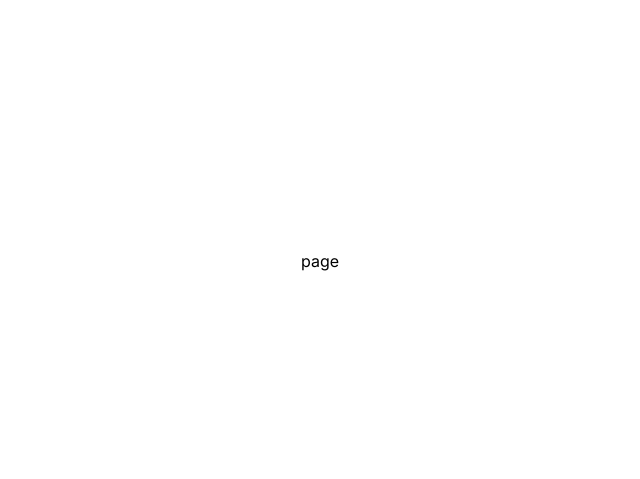
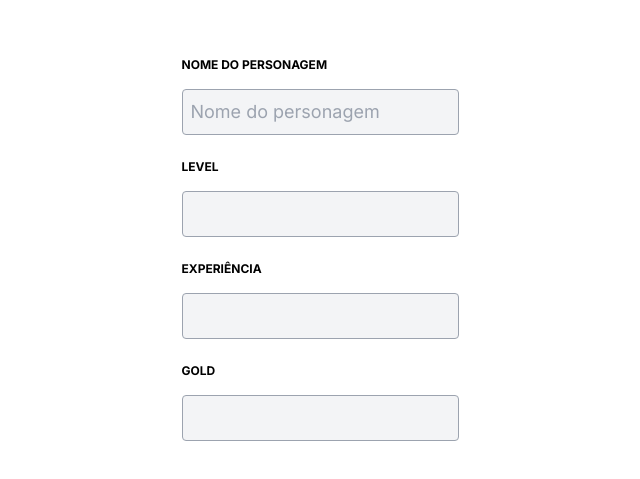
Before and after one commit to Mateus8741/rpg, a Next.js app: page /createForm in a window 1280 px wide. Shown: the part 139-618 px from the top of the page, without its empty margins (320-960 px from the left). Built offline with nearby package versions, Linux system fonts and the light colour scheme.

Commit message:
Add form inputs for username, level, exp, and gold

```diff
--- a/src/app/createForm/page.tsx
+++ b/src/app/createForm/page.tsx
@@ -1,8 +1,26 @@
+'use client'
+
+import { FormTextInput } from '@/components/Form/FormTextInput'
+import { useForm } from 'react-hook-form'
+
 export default function CreateForm() {
+  const { control } = useForm()
+
   return (
     <main className="min-h-screen text-black bg-white dark:bg-gray-900 dark:text-white">
       <div className="flex flex-col h-screen items-center justify-center">
-        <div>page</div>
+        <FormTextInput
+          control={control}
+          name="username"
+          label="Nome do personagem"
+          placeholder="Nome do personagem"
+        />
+
+        <FormTextInput control={control} name="level" label="Level" />
+
+        <FormTextInput control={control} name="exp" label="Experiência" />
+
+        <FormTextInput control={control} name="gold" label="Gold" />
       </div>
     </main>
   )
--- /dev/null
+++ b/src/components/Form/FormTextInput.tsx
@@ -0,0 +1,25 @@
+import { Controller, FieldValues, UseControllerProps } from 'react-hook-form'
+import { InputField, InputFieldProps } from '../InputField'
+
+export function FormTextInput<FormType extends FieldValues>({
+  control,
+  name,
+  rules,
+  ...fieldProps
+}: InputFieldProps & UseControllerProps<FormType>) {
+  return (
+    <Controller
+      control={control}
+      name={name}
+      rules={rules}
+      render={({ field, fieldState }) => (
+        <InputField
+          value={field.value}
+          onChange={field.onChange}
+          errorMessages={fieldState.error?.message}
+          {...fieldProps}
+        />
+      )}
+    />
+  )
+}
--- /dev/null
+++ b/src/components/InputField.tsx
@@ -0,0 +1,33 @@
+import React from 'react'
+
+export interface InputFieldProps
+  extends React.InputHTMLAttributes<HTMLInputElement> {
+  label?: string
+  name?: string
+  errorMessages?: string
+}
+
+export function InputField({
+  label,
+  name,
+  errorMessages,
+  ...rest
+}: InputFieldProps) {
+  return (
+    <div className="flex flex-col gap-2">
+      <label className="block mb-2 text-xs font-bold uppercase" htmlFor={name}>
+        {label}
+      </label>
+      <input
+        className="w-full p-2 mb-6 text-lg bg-gray-100 border border-gray-400 text-black rounded"
+        id={name}
+        name={name}
+        {...rest}
+      />
+
+      {errorMessages && (
+        <span className="text-xs text-red-500">{errorMessages}</span>
+      )}
+    </div>
+  )
+}
```
